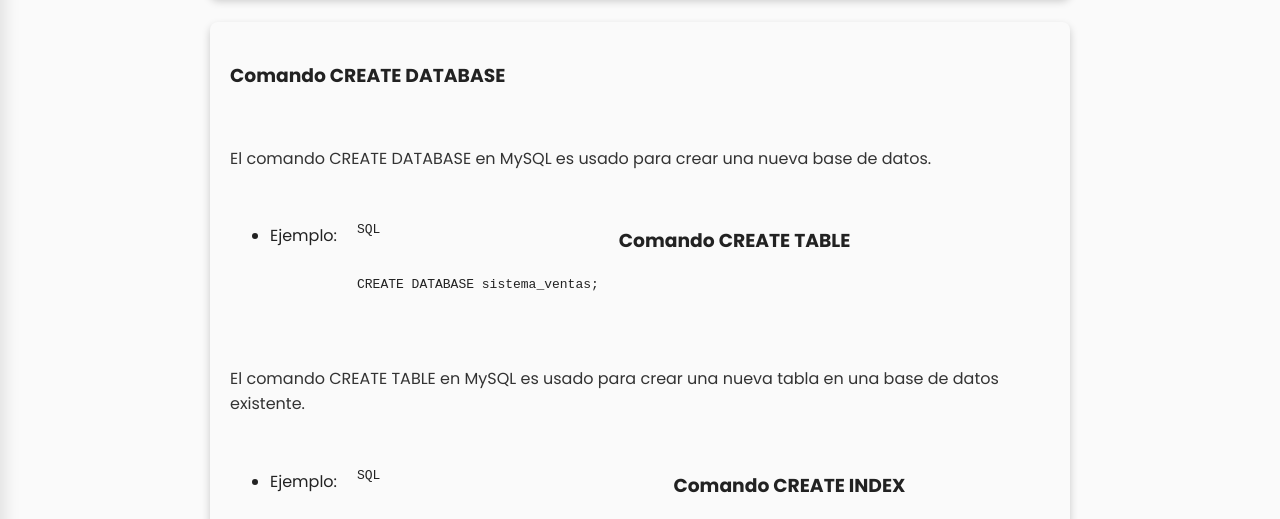
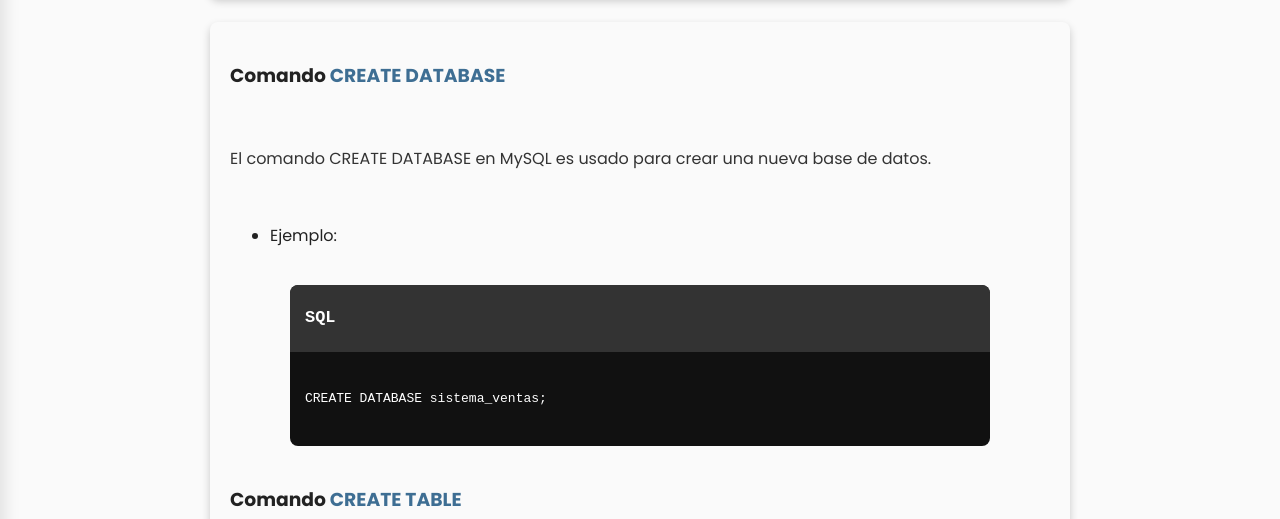
Before and after one commit to materiadbr/materiadbr.github.io, a plain HTML site: page mysql.html in a window 1280 px wide. Shown: the part 214-733 px from the top of the page. Drawn offline with Linux system fonts and the light colour scheme.

Commit message:
style.css

```diff
--- a/style.css
+++ b/style.css
@@ -84,6 +84,10 @@ body {
     display: block;
 }
 
+.close{
+   position:fixed;
+}
+
 nav {
    position: fixed;
    top: 0;
@@ -159,6 +163,10 @@ nav ul li a i {
    color: #333;
 }
 
+.content b {
+   color: #3E6E93;
+}
+
 .content small {
    display: block;
    margin-top: 10px;
@@ -191,7 +199,7 @@ nav ul li a i {
 
 .gallery-item img {
    width: 100%;
-   height: auto;
+   height: 100%;
    display: block;
    border-radius: 8px;
    object-fit: cover;
@@ -228,6 +236,46 @@ nav ul li a i {
 
 .fa-instagram:hover {
    color: #E1306C;
+}
+
+.code-block-container {
+   background-color: #111;
+    width: 100%;
+    max-width: 700px;
+    margin: 0px auto;
+    border-radius: 8px;
+    overflow: hidden;
+}
+
+.code-language {
+   background-color: #333;
+   color: #fff;
+   padding: 2px 0px 4px 0px ;
+   font-family: 'Consolas', 'Monaco', monospace;
+   font-weight: bold;
+   font-size: 1.3em;
+   border-top-left-radius: 8px;
+   border-top-right-radius: 8px;
+}
+
+.code-content {
+   color: #fff;
+   padding: 0px 0px 0px 15px;
+   font-family: 'Consolas', 'Monaco', monospace;
+   font-size: 1em;
+   white-space: pre-wrap;
+   word-wrap: break-word;
+   border-bottom-left-radius: 8px;
+   border-bottom-right-radius: 8px;
+}
+
+.code-content-t{
+   color: #fff;
+   padding: 0px 0px 0px 15px;
+}
+
+.code-content code {
+   display: block;
 }
 
 @keyframes fadeIn {
@@ -282,16 +330,16 @@ nav ul li a i {
        transform: translateX(150px) scale(0.99);
    }
 
-   .content {
-       padding: 0 10px;
-   }
-
    .content h1 {
        font-size: 1.5rem;
    }
 
    .content h2 {
        font-size: 1.3rem;
+   }
+
+   .content p {
+       font-size: 1rem;
    }
 
    nav {
```
